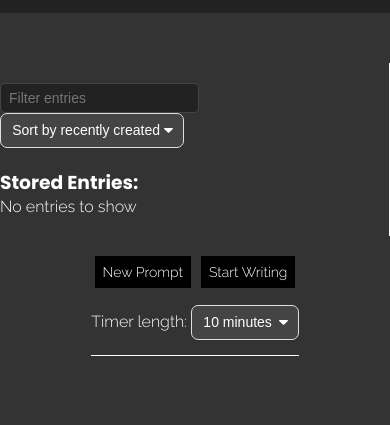
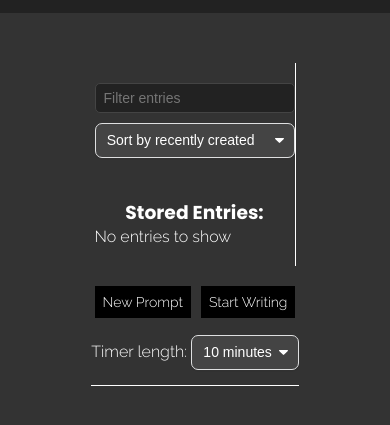
Before and after one commit to Jzuke/writing-app, a website built with webpack: page public/index.html in a window 390 px wide. Shown: the part 71-496 px from the top of the page. Built offline with nearby package versions, Linux system fonts and the light colour scheme.

Commit message:
more mobile friendliness

```diff
--- a/public/styles/styles.css
+++ b/public/styles/styles.css
@@ -481,17 +481,35 @@ pre {
   and (max-width: 866px) {
     .container{
       flex-direction:column-reverse;
+      width:90%;
     }
+
     .entry-list__container, .writing-section__container{
       display:block;
       height:auto;
       width:auto;
       padding: 20px 0;
     }
+
+    .filter-entries, #search-text, #filter-by{
+      margin:auto;
+      width:200px;
+      margin-bottom:10px;
+    }
+
     .fullscreen-toggle {
       display:none;
     }
+
+    .entry-list__container h3{
+      text-align:center;
+    }
+
     .modal-content{
       width:100%;
     }
+
+    #header {
+      margin:auto;
+    }
   }
```
